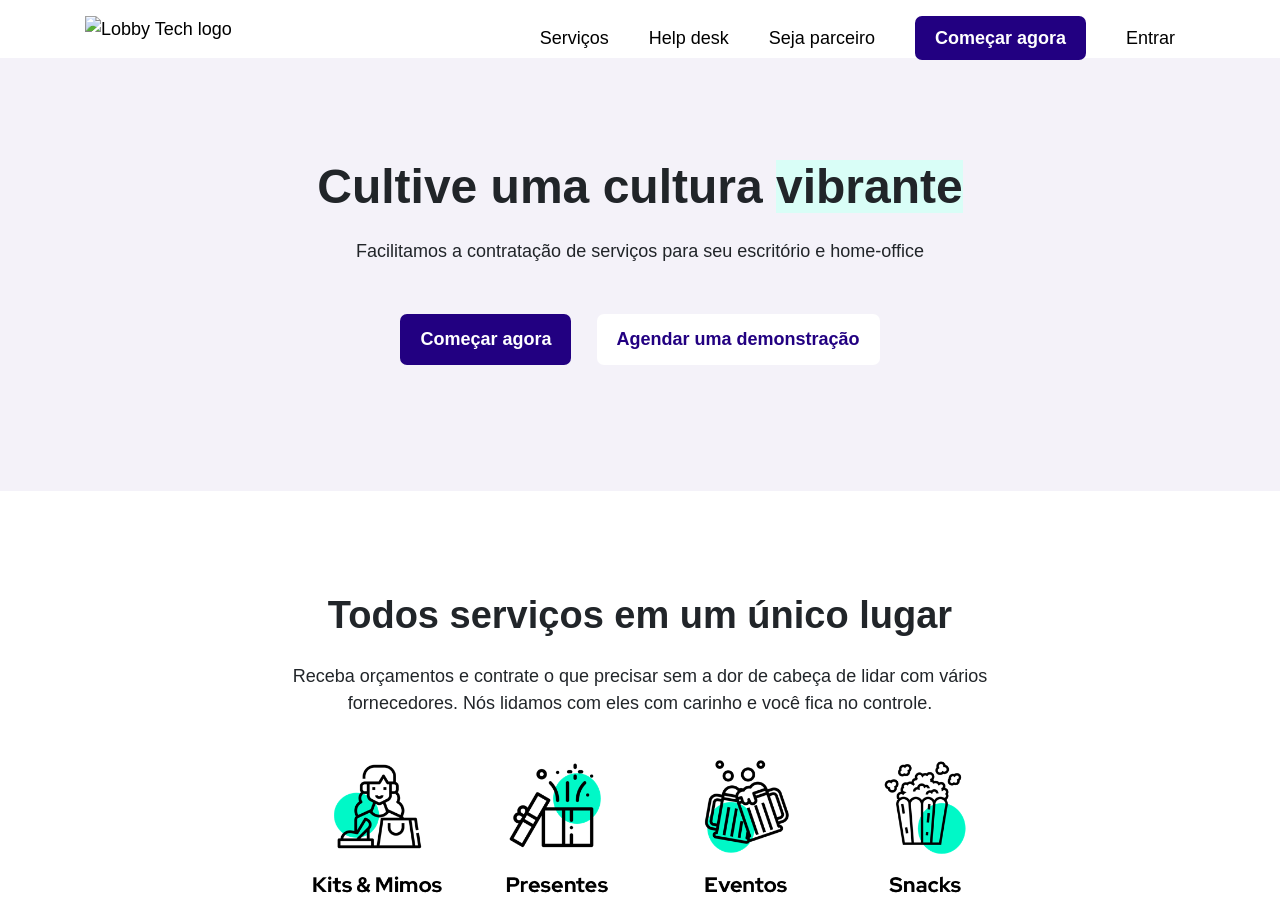
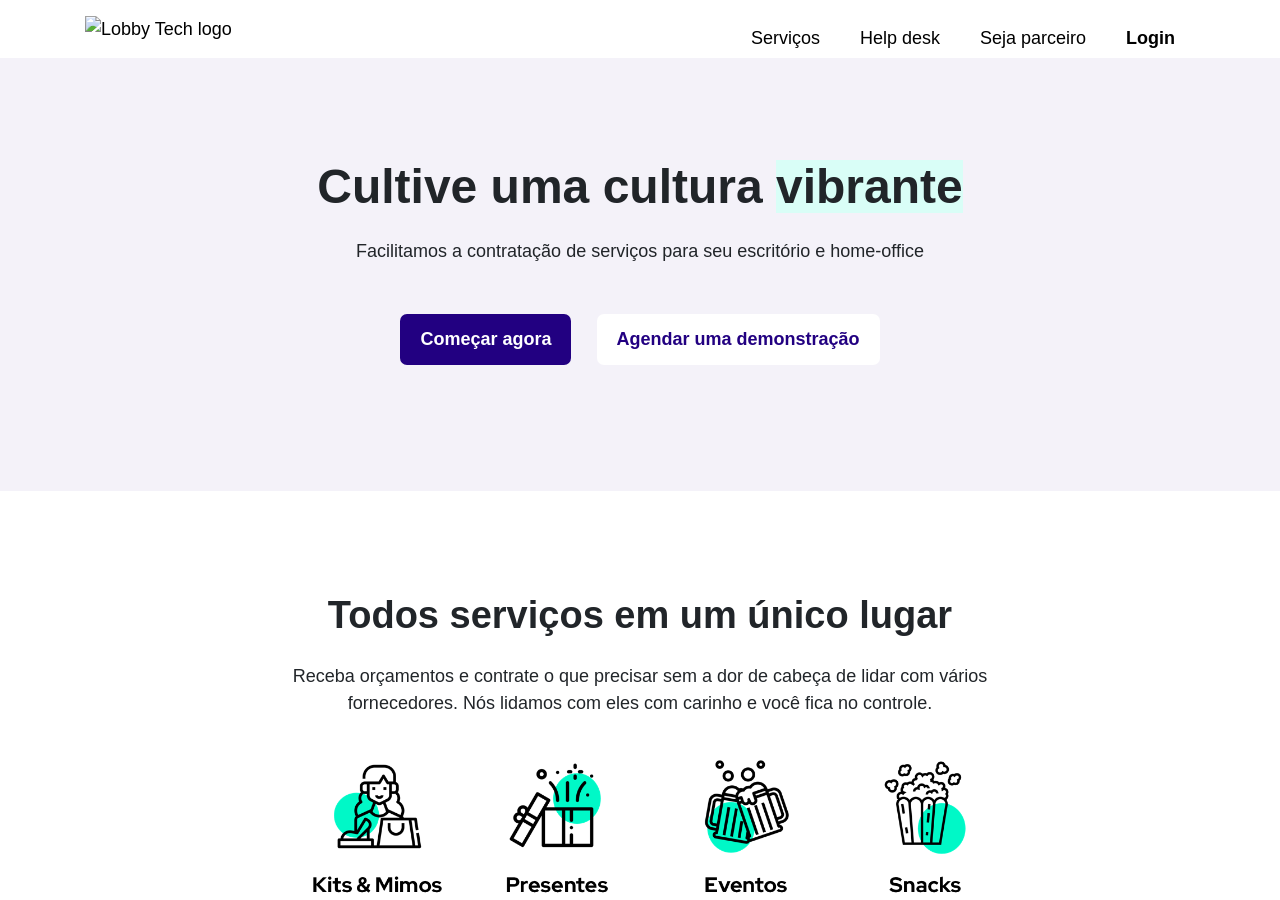
Before and after one commit to lobby-tech/lobby.tech, a Jekyll site: the page built from index.html, in a window 1280 px wide and 900 px high. Built offline with Jekyll 4.4.1, drawn with Linux system fonts in a browser that asks for light colours; a script that is not in the unit is left out.

Commit message:
Updated header

```diff
--- a/_layouts/home.html
+++ b/_layouts/home.html
@@ -43,11 +43,8 @@
         <li class="header__menu--mobile">
           <a href="/seja-parceiro">Seja parceiro</a>
         </li>
-        <li class="header__menu--mobile">
-          <a href="https://portal.lobby.tech/#/signup?utm_source=website" class="btn">Começar agora</a>
-        </li>
         <li>
-          <a href="https://portal.lobby.tech">Entrar</a>
+          <a href="https://portal.lobby.tech"><b>Login</b></a>
         </li>
       </ul>
     </header>
```
